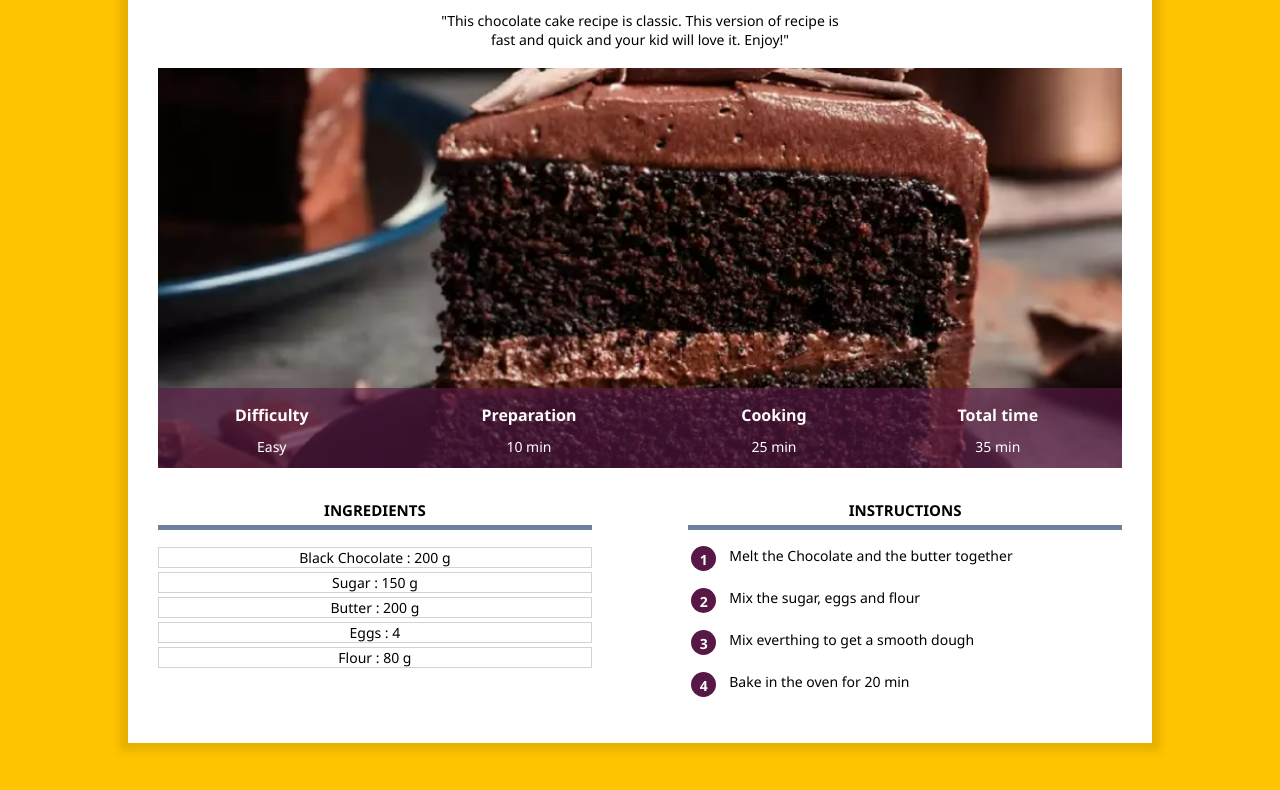
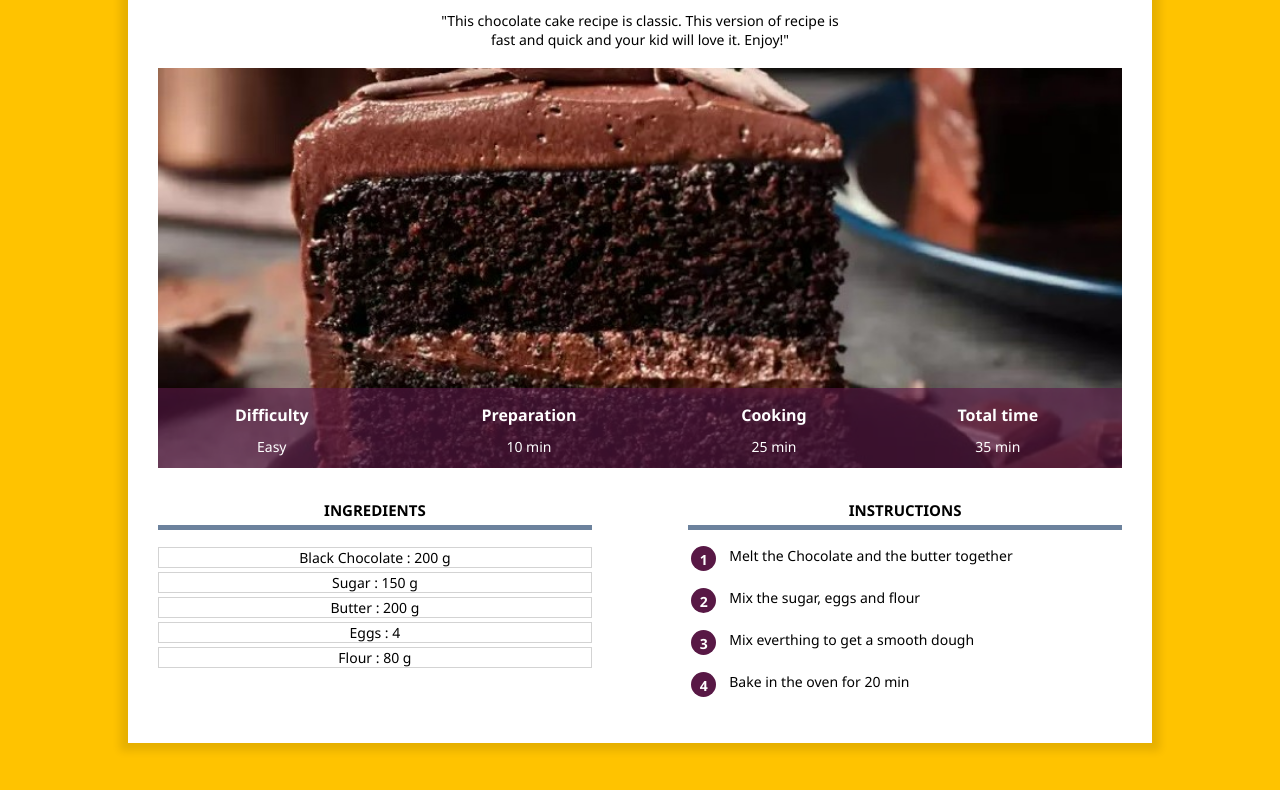
Before and after one commit to GowriShankar-V7/recipe_site, a plain HTML site: page recipe.html in a window 1280 px wide. Shown: the part 152-942 px from the top of the page. Drawn offline with Linux system fonts and the light colour scheme.

Commit message:
Add files via upload

```diff
--- a/recipe.html
+++ b/recipe.html
@@ -23,7 +23,7 @@
                 your kid will love it. Enjoy!"</p>
         </div>
         <div class="info">
-            <img class="center info" src="cake1.jpg">
+            <img class="center info" src="cake2.jpg">
 
             <table class="info">
                 <tr>
```
Also changed, not shown: cake2.jpg (added).
